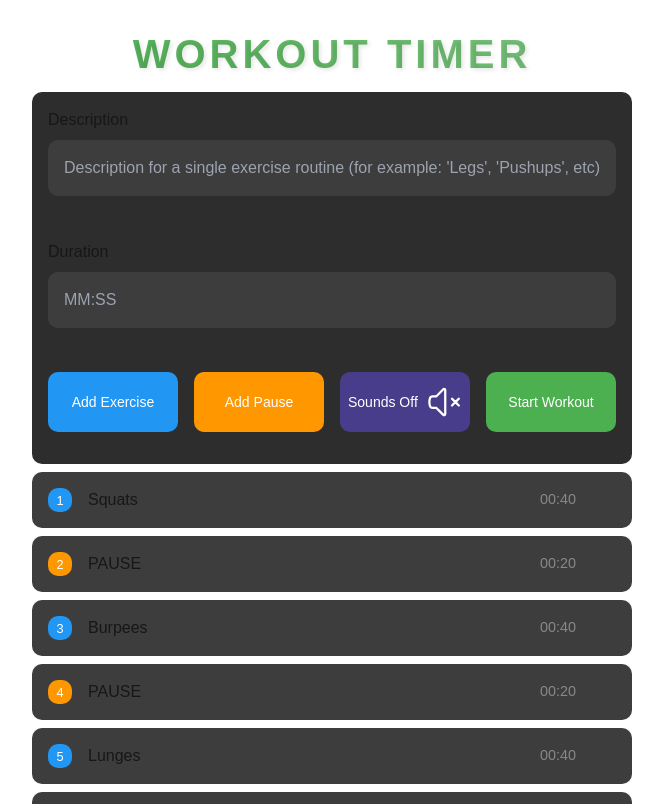
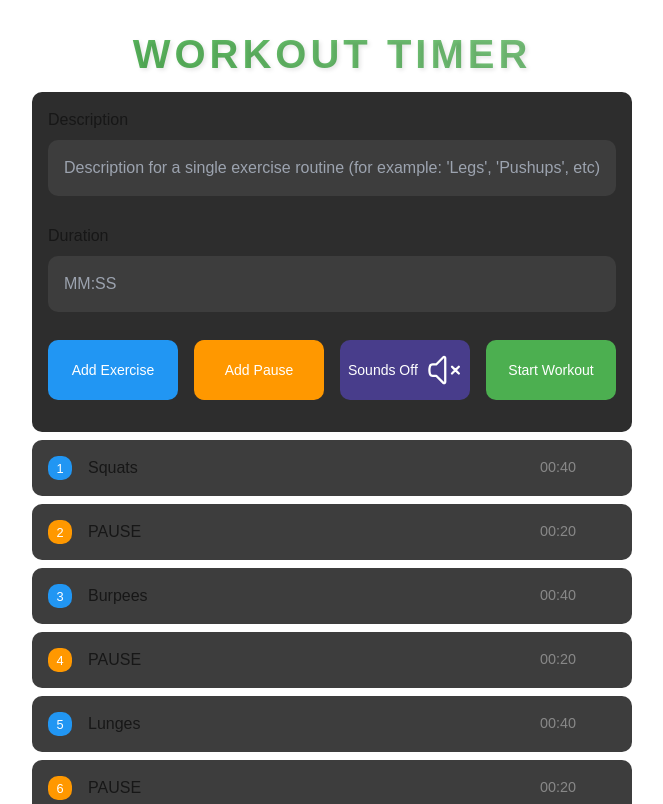
Before and after one commit to Joonasjoonasjoonas/workout-timer, a Next.js app: page / in a window 1280 px wide. Shown: the top 804 px of the page, without its empty margins (308-971 px from the left). Built offline with nearby package versions, Linux system fonts and the light colour scheme.

Commit message:
small fix

```diff
--- a/src/app/globals.css
+++ b/src/app/globals.css
@@ -51,7 +51,6 @@ h1 {
 .input-section {
   display: flex;
   flex-direction: column;
-  gap: 1rem;
   background-color: #2d2d2d;
   padding: 1rem;
   border-radius: 10px;
```
